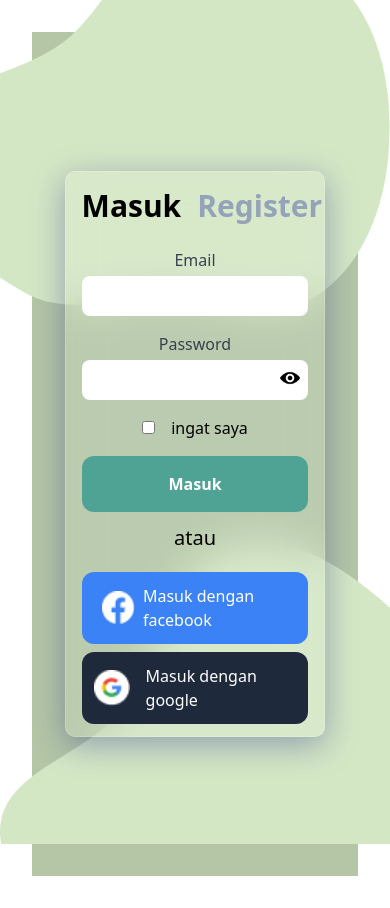
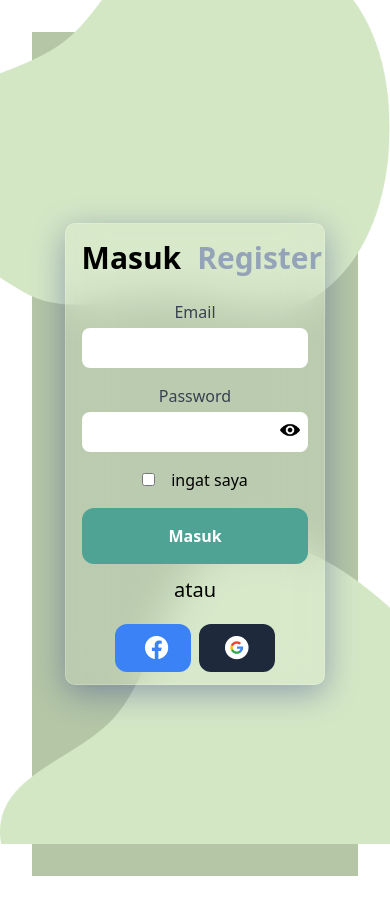
Before and after one commit to adyfp24/frontend-tourism-react, a React (Vite) app: page /auth in a window 390 px wide. Built offline with nearby package versions, Linux system fonts and the light colour scheme.

Commit message:
update(authpage):update responsive authpage

```diff
--- a/src/auth/login.jsx
+++ b/src/auth/login.jsx
@@ -46,7 +46,7 @@ const AuthCard = () => {
     <div className="bg-custom-300 flex items-center justify-center h-screen">
       <img src={bg2} className="absolute top-0 left-0" />
       <img src={bg1} className="absolute bottom-0 right-0  " />
-      <div id="box" className="bg-gray-200 w-4/5 rounded-2xl flex flex-col p-2 lg:p-4 shadow-lg z-10">
+      <div id="box" className="bg-gray-200 w-4/5 sm:w-3/5 rounded-2xl flex flex-col p-2 lg:p-4 shadow-lg z-10">
         <div id="select" className=" flex ">
           <p
             className={`cursor-pointer px-2 py-2 md:py-5 lg:px-4 text-3xl md:text-5xl font-bold ${
@@ -92,16 +92,16 @@ const LoginForm = () => {
         <button className="bg-custom-200 text-white py-4 px-4 rounded-xl mt-4 w-full hover:bg-custom-500 font-semibold lg:text-2xl">Masuk</button>
 
         <p className="text-center text-xl mt-3 ">atau</p>
-        <div className="sm:flex-col lg:flex gap-2 mt-5 ">
-          <button id="facebook" className="bg-blue-500 w-full rounded-xl flex text-white p-3 text-base
+        <div className="flex gap-2 mt-5 justify-center ">
+          <button id="facebook" className="bg-blue-500 w-1/3 sm:w-full rounded-xl flex text-white p-3 text-base
            text-start items-center justify-center gap-2">
-            <img src={fb} className="w-10 ml-2" />
-            <p>Masuk dengan facebook</p>
+            <img src={fb} className="w-15 sm:w-10 ml-2" />
+            <p className="sm:block hidden">Masuk dengan facebook</p>
           </button>
-          <button id="facebook" className="bg-slate-800 w-full rounded-xl flex text-white p-3 text-base
-           text-start items-center justify-center gap-2 mt-2">
-            <img src={google} className="w-10 mr-2" />
-            <p>Masuk dengan google</p>
+          <button id="facebook" className="bg-slate-800 w-1/3 sm:w-full rounded-xl flex text-white p-3 text-base
+           text-start items-center justify-center gap-2">
+            <img src={google} className="w-15 sm:w-10 " />
+            <p className="sm:block hidden">Masuk dengan google</p>
           </button>
         </div>
       </form>
@@ -129,14 +129,14 @@ const RegisterForm = () => {
         </div>
         <button className="bg-custom-200 text-white py-4 px-4 rounded-xl mt-4 w-full hover:bg-custom-500 font-semibold lg:text-2xl">Masuk</button>
         <p className="text-center text-xl mt-3 ">atau</p>
-        <div className="sm:flex-col sm:flex lg:flex gap-2 mt-5">
-          <button id="facebook" className="bg-blue-500 w-full rounded-xl flex text-white p-3 text-base text-start items-center justify-center gap-2">
-            <img src={fb} className="w-10" />
-            <p >Daftar dengan facebook</p>
+        <div className="flex gap-2 mt-5 justify-center">
+          <button id="facebook" className="bg-blue-500 w-1/3 sm:w-full rounded-xl flex text-white p-3 text-base text-start items-center justify-center gap-2">
+            <img src={fb} className="w-15 sm:w-10 ml-2" />
+            <p className="sm:block hidden">Daftar dengan facebook</p>
           </button>
-          <button id="facebook" className="bg-slate-800 w-full rounded-xl flex text-white p-3 text-base text-start items-center  justify-center gap-2 mt-2">
-            <img src={google} className="w-10 mr-2" />
-            <p >Daftar dengan google</p>
+          <button id="facebook" className="bg-slate-800 w-1/3 sm:w-full rounded-xl flex text-white p-3 text-base text-start items-center  justify-center gap-2 ">
+            <img src={google} className="w-15 sm:w-10" />
+            <p className="sm:block hidden">Daftar dengan google</p>
           </button>
         </div>
       </form>
```
